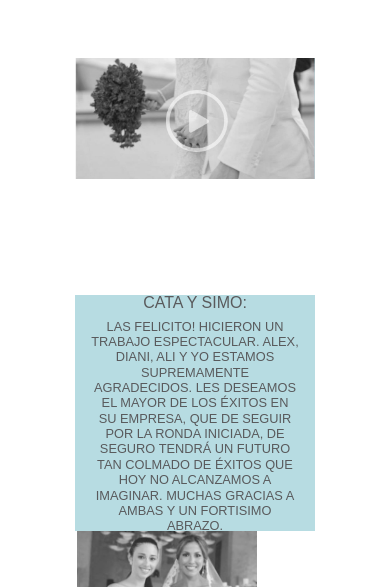
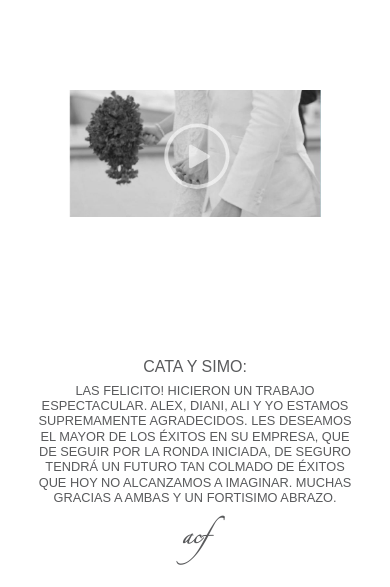
Before and after one commit to mager19/eleganza, a website: page testimonios.html in a window 390 px wide. Shown: the part 257-844 px from the top of the page. Drawn offline with Linux system fonts and the light colour scheme; a web font is replaced by a local one.

Commit message:
bodas añadido

```diff
--- a/css/style.css
+++ b/css/style.css
@@ -797,12 +797,21 @@ img{
 		width: 91.8%;
 	}
 
-	.nopadding{
-		margin-left: 16.66666667%!important;
+	.testimonio__item{
+		height: auto;
+		margin-top: 2em;
+	}
+
+	.testimonio__item img{
+		width: 70%;
 	}
 
 	.testimonio__item span img{
 		display: none;
+	}
+
+	.azul{
+		background-color: #fff;
 	}
 
 
--- a/testimonios.html
+++ b/testimonios.html
@@ -79,7 +79,7 @@
 	<div class="container">
 		<div class="row">
 			<div class="col-md-12">
-				<div class="col-md-6 col-xs-offset-2 col-xs-8   nopadding">
+				<div class="col-md-6 col-xs-12   nopadding">
 
 					<div class="testimonio__item">
 						<div onclick="this.nextElementSibling.style.display='block'; this.style.display='none'">
@@ -91,7 +91,7 @@
 					</div>
 				</div>
 
-				<div class="col-md-6 col-xs-offset-2 col-xs-8    nopadding azul">
+				<div class="col-md-6 col-xs-12    nopadding azul">
 					<div class="testimonio__item testimonio__info">
 						<span><img src="img/comillas.jpg" alt=""></span>
 						<h3>CATA Y SIMO:</h3>
```
